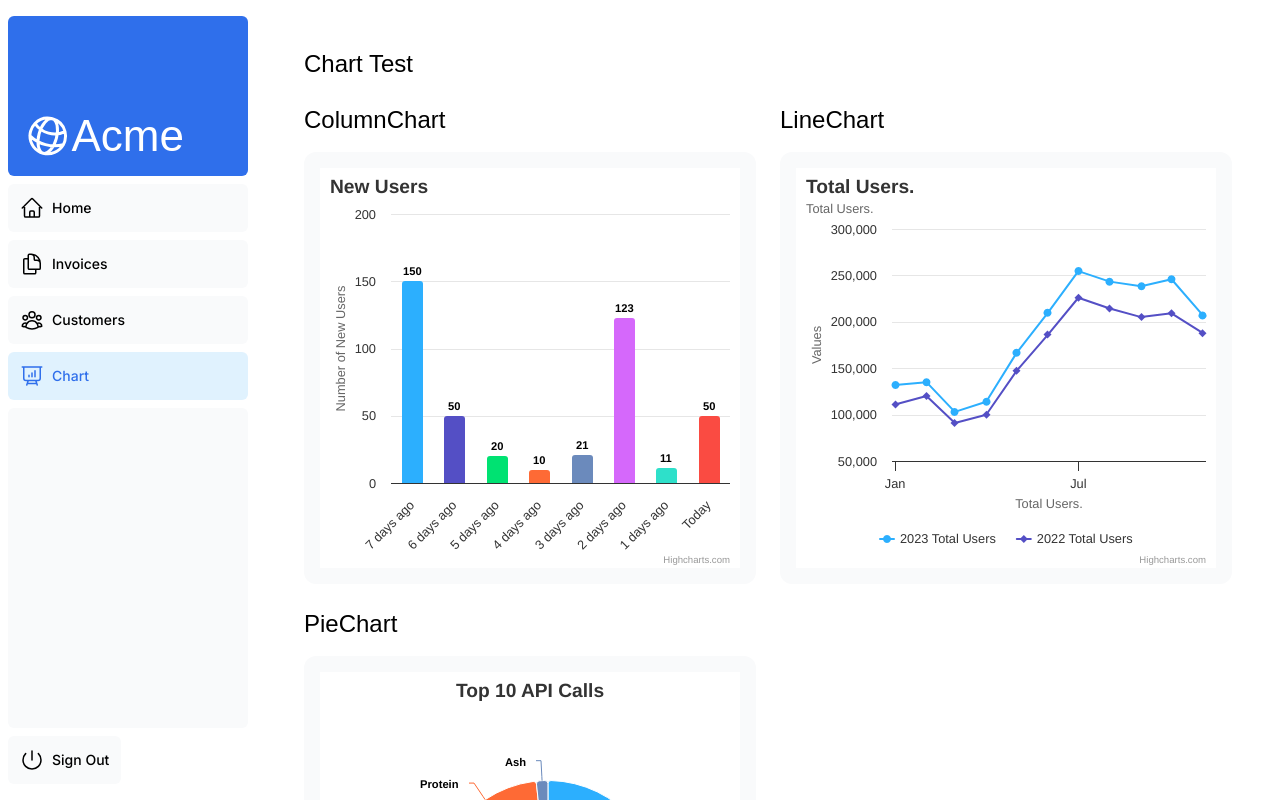
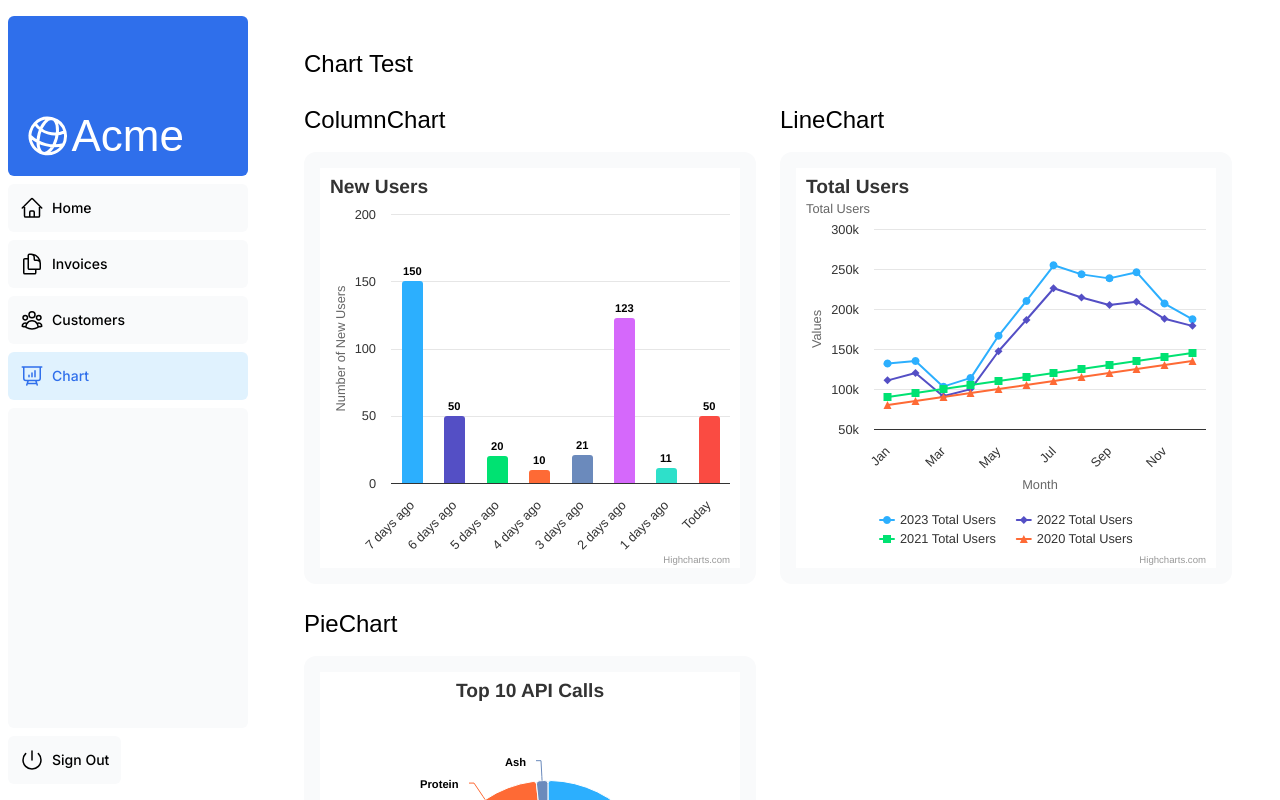
Before and after one commit to Daisy-ahnlabio/nextjs-dashboard, a Next.js app: page /dashboard/chart in a window 1280 px wide. Built offline with nearby package versions, Linux system fonts and the light colour scheme; a web font is replaced by a local one.

Commit message:
feat // line charts 추가

```diff
--- a/app/ui/chart/lineChart.tsx
+++ b/app/ui/chart/lineChart.tsx
@@ -7,53 +7,51 @@ import { lusitana } from "@/app/ui/fonts";
 export default function LineChart() {
   const options = {
     title: {
-      text: "Total Users.",
+      text: "Total Users",
       align: "left",
     },
-
     subtitle: {
-      text: "Total Users.",
+      text: "Total Users",
       align: "left",
     },
-
     yAxis: {
       title: {
         // text: "Number of Employees",
       },
-      labels: {
-        formatter: function (this: { value: number }): string {
-          return this.value.toString().replace(/\B(?=(\d{3})+(?!\d))/g, ",");
-        },
-      },
     },
-
     xAxis: {
-      type: "datetime",
-      dateTimeLabelFormats: {
-        month: "%b",
-      },
+      type: "category",
       title: {
-        text: "Total Users.",
+        text: "Month",
       },
       accessibility: {
         rangeDescription: "Range: January to December",
       },
+      categories: [
+        "Jan",
+        "Feb",
+        "Mar",
+        "Apr",
+        "May",
+        "Jun",
+        "Jul",
+        "Aug",
+        "Sep",
+        "Oct",
+        "Nov",
+        "Dec",
+      ],
     },
-
     legend: {
       layout: "vertical",
       align: "right",
       verticalAlign: "middle",
     },
-
     plotOptions: {
       series: {
         label: {
           connectorAllowed: false,
         },
-        pointStart: Date.UTC(2023, 0), // January 2023
-        pointInterval: 1, // 1 month interval
-        pointIntervalUnit: "month",
       },
     },
     series: [
@@ -61,18 +59,31 @@ export default function LineChart() {
         name: "2023 Total Users",
         data: [
           132014, 134961, 102917, 113897, 166517, 209858, 254622, 243286,
-          238283, 245844, 206853,
+          238283, 245844, 206853, 187309,
         ],
       },
       {
         name: "2022 Total Users",
         data: [
           110802, 119961, 90914, 99847, 147179, 186258, 225905, 214355, 205069,
-          209112, 187768,
+          209112, 187768, 178943,
+        ],
+      },
+      {
+        name: "2021 Total Users",
+        data: [
+          90000, 95000, 100000, 105000, 110000, 115000, 120000, 125000, 130000,
+          135000, 140000, 145000,
+        ],
+      },
+      {
+        name: "2020 Total Users",
+        data: [
+          80000, 85000, 90000, 95000, 100000, 105000, 110000, 115000, 120000,
+          125000, 130000, 135000,
         ],
       },
     ],
-
     responsive: {
       rules: [
         {
```
Also changed, not shown: 1 other file (tests, documents, lock files or other folders).
